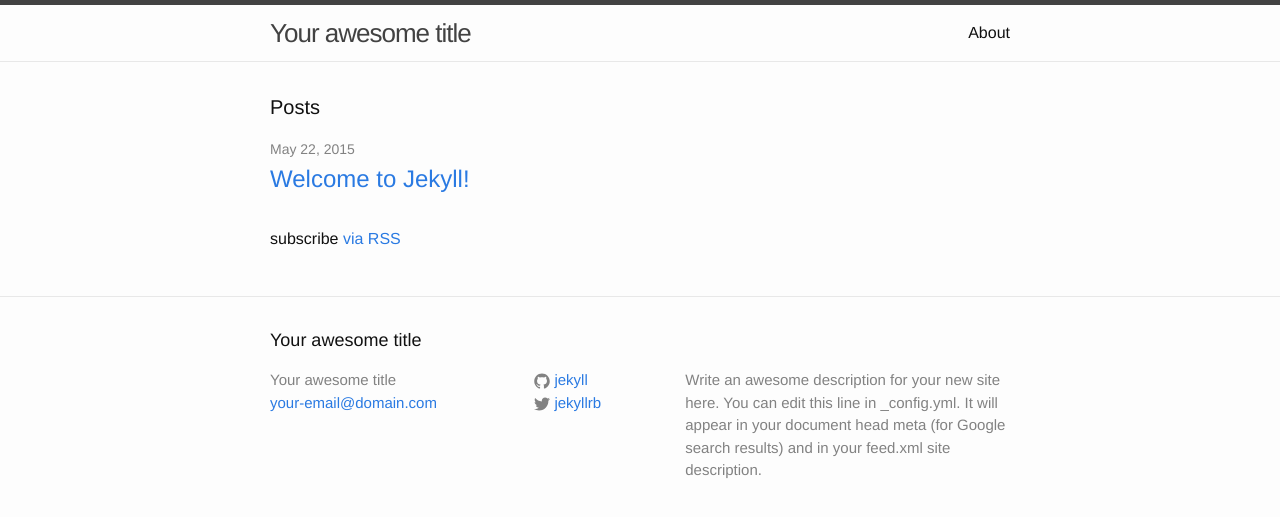
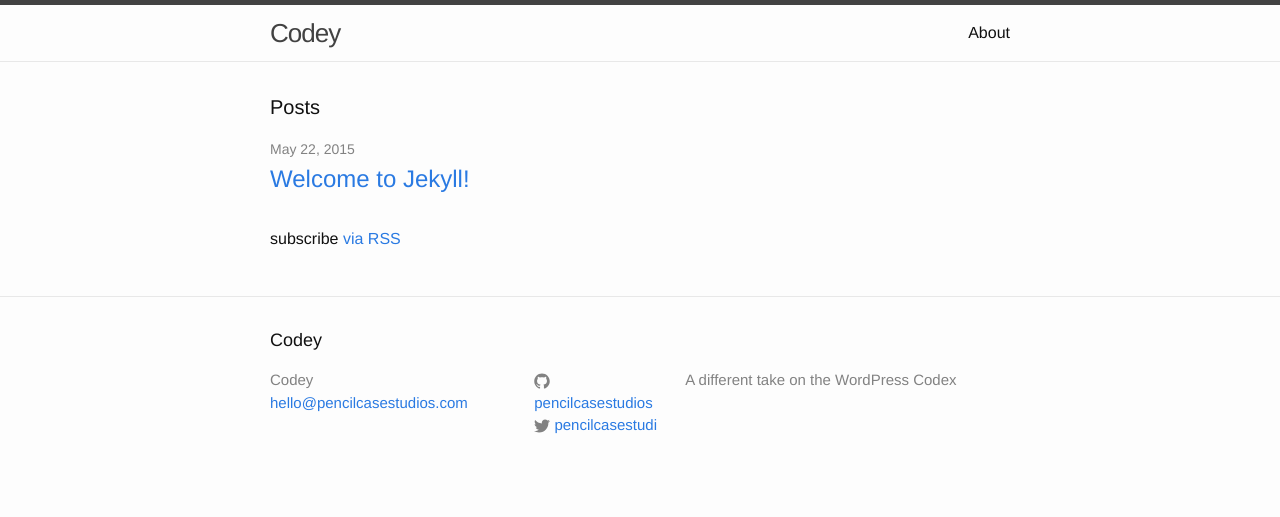
Before and after one commit to enterstudio/codey, a Jekyll site: the page built from index.html, in a window 1280 px wide. Shown: the top 517 px of the page. Built offline with Jekyll 4.4.1, drawn with Linux system fonts in a browser that asks for light colours.

Commit message:
Jekyll configuration update.

```diff
--- a/_config.yml
+++ b/_config.yml
@@ -1,14 +1,13 @@
 # Site settings
-title: Your awesome title
-email: your-email@domain.com
-description: > # this means to ignore newlines until "baseurl:"
-  Write an awesome description for your new site here. You can edit this
-  line in _config.yml. It will appear in your document head meta (for
-  Google search results) and in your feed.xml site description.
-baseurl: "" # the subpath of your site, e.g. /blog/
-url: "http://yourdomain.com" # the base hostname & protocol for your site
-twitter_username: jekyllrb
-github_username:  jekyll
+# Ref: http://jekyllrb.com/docs/github-pages/#project-page-url-structure
+
+title: Codey
+email: hello@pencilcasestudios.com
+description: "A different take on the WordPress Codex"
+baseurl: "/codey" # the subpath of your site, e.g. /blog/
+url: "http://pencilcasestudios.github.io" # the base hostname & protocol for your site
+twitter_username: pencilcasestudi
+github_username:  pencilcasestudios
 
 # Build settings
 markdown: kramdown
```
